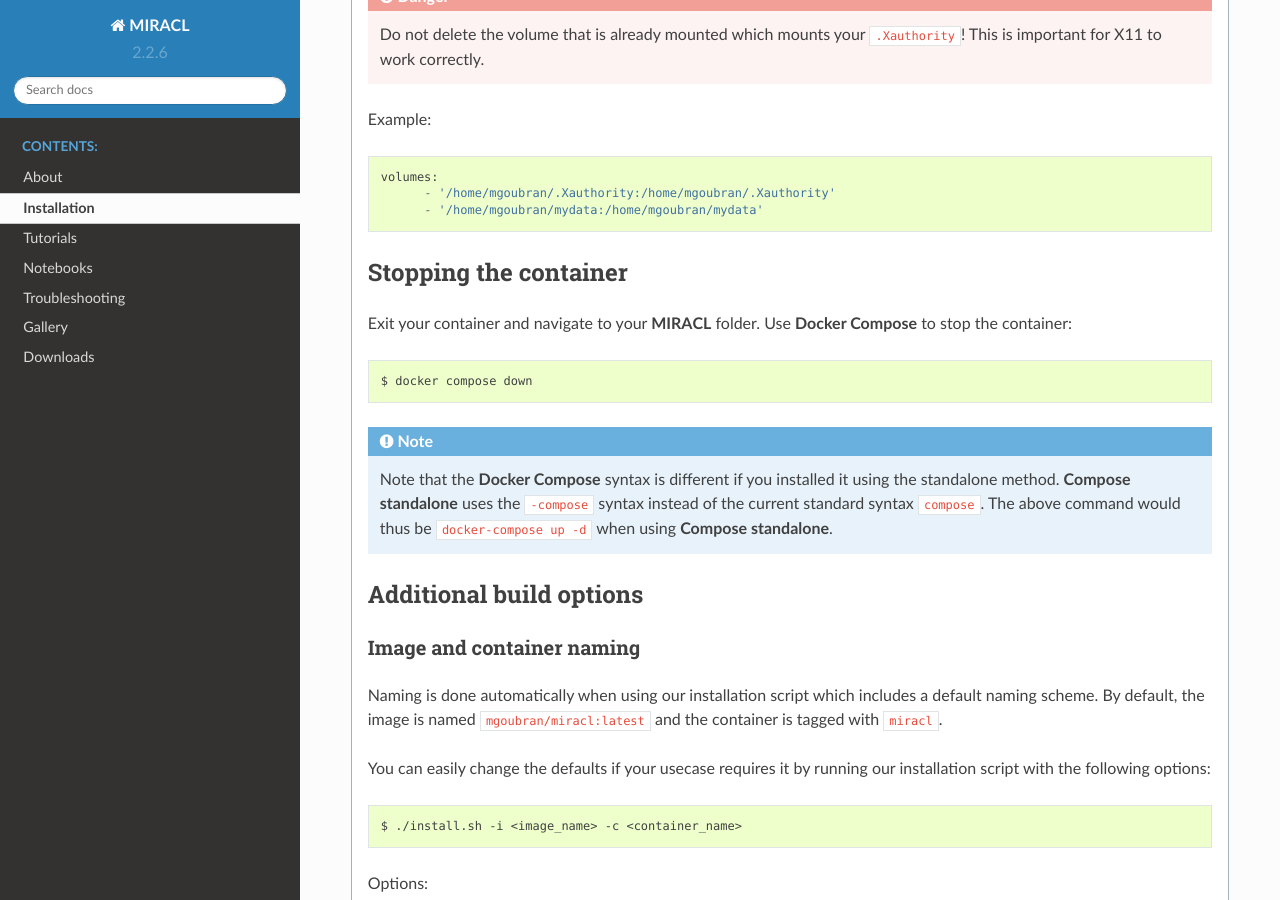
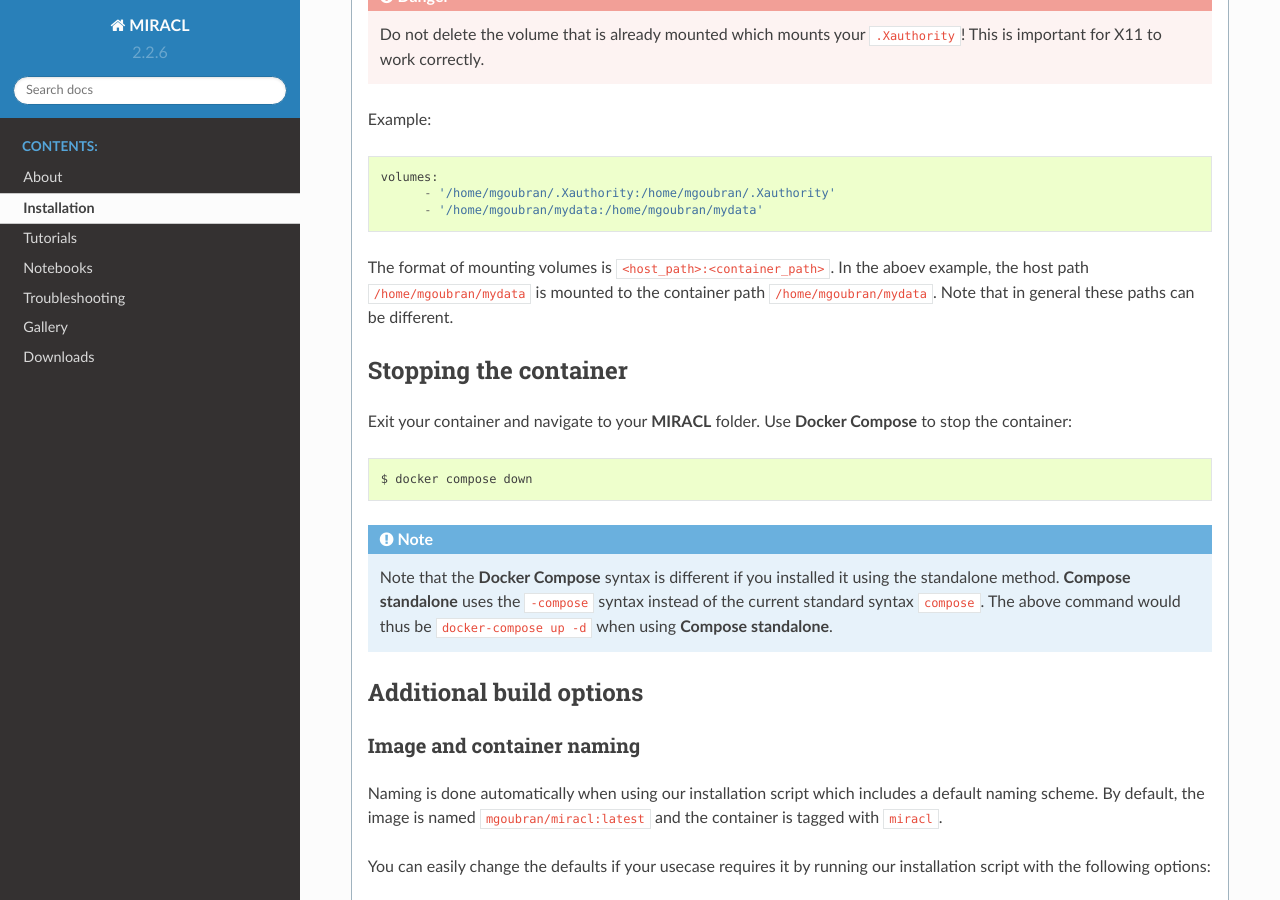
Before and after one commit to AICONSlab/MIRACL, a Sphinx documentation site: the page built from docs/installation/installation.rst, in a window 1280 px wide and 900 px high, scrolled down 2940 px. Built offline with Sphinx 7.4.7 and the Read the Docs theme 2.0.0, drawn with Linux system fonts in a browser that asks for light colours.

Commit message:
[docs] Add explanation to mounting volumes Describe the format for mounting volumes to a docker container.

```diff
--- a/docs/installation/installation.rst
+++ b/docs/installation/installation.rst
@@ -164,6 +164,11 @@
          volumes:
                - '/home/mgoubran/.Xauthority:/home/mgoubran/.Xauthority'
                - '/home/mgoubran/mydata:/home/mgoubran/mydata'
+
+      The format of mounting volumes is ``<host_path>:<container_path>``.
+      In the aboev example, the host path ``/home/mgoubran/mydata`` is mounted
+      to the container path ``/home/mgoubran/mydata``. Note that in general
+      these paths can be different.
 
       .. raw:: html
 
```
